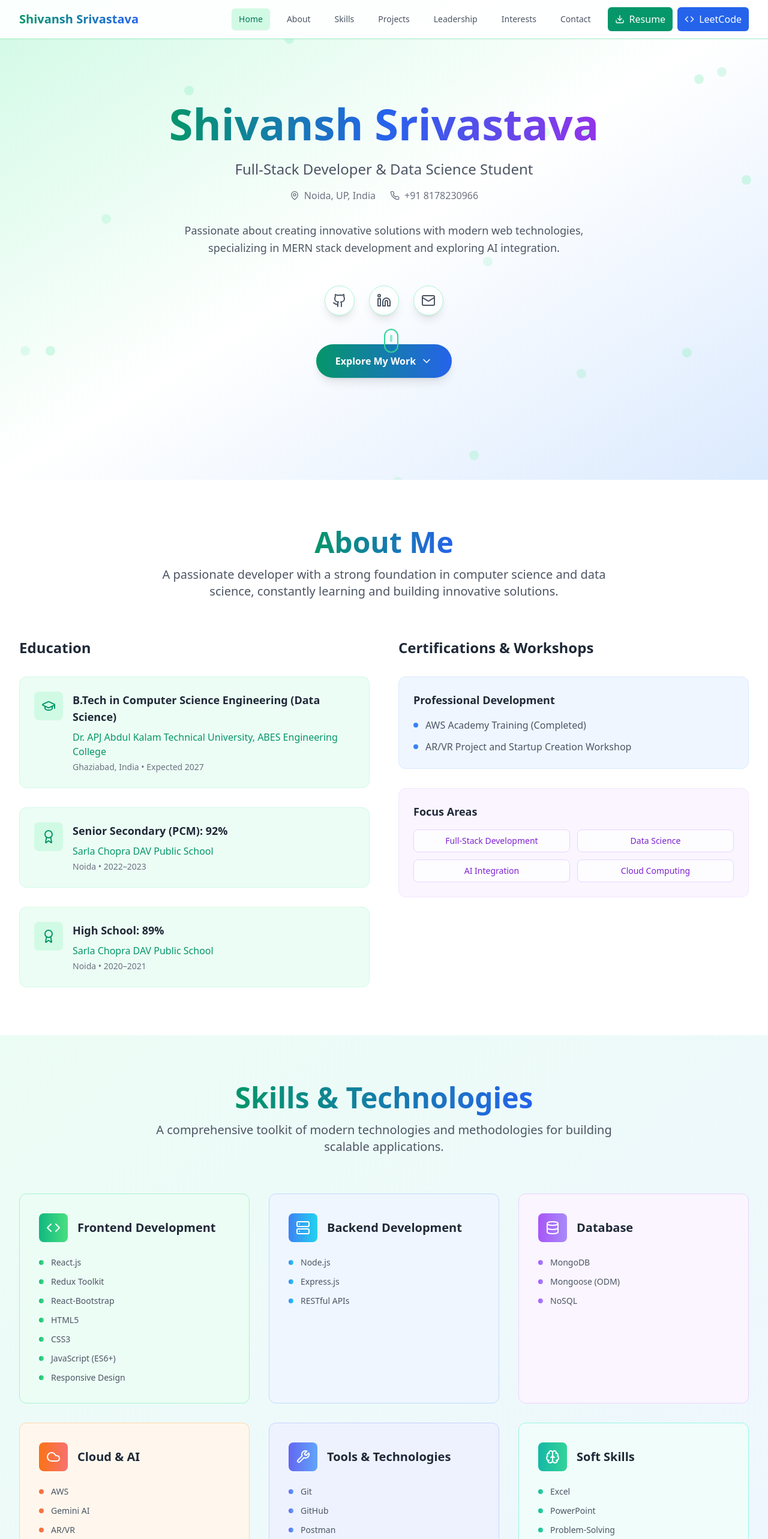
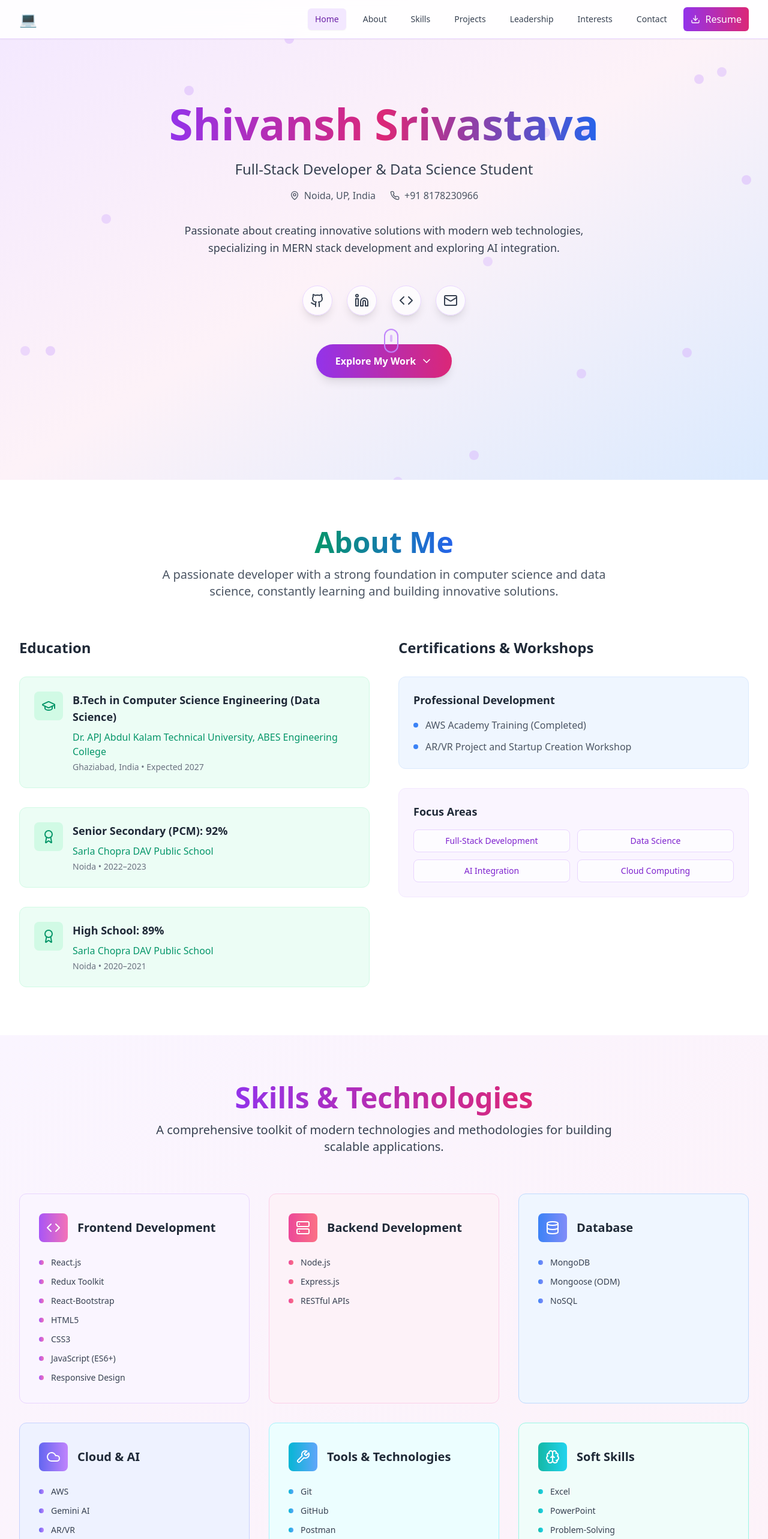
Before and after one commit to Shivanshsri15/shivansh-srivastava-persona-web, a React (Vite) app: page / in a window 1280 px wide. Shown: the top 2566 px of the page at 60% size. Built offline with nearby package versions, Linux system fonts and the light colour scheme.

Commit message:
Refactor: Update theme, logo, and links
- Changed text colors to match the new theme.
- Replaced the website logo with an emoji.
- Moved LeetCode, GitHub, and LinkedIn links to the home section.
- Added animations to the home section.

```diff
--- a/src/components/Hero.tsx
+++ b/src/components/Hero.tsx
@@ -1,25 +1,26 @@
 
 import React from 'react';
-import { Github, Linkedin, Mail, Phone, MapPin, ChevronDown } from 'lucide-react';
+import { Github, Linkedin, Mail, Phone, MapPin, ChevronDown, Code } from 'lucide-react';
 
 const Hero = () => {
   const socialLinks = [
     { icon: Github, href: 'https://github.com/Shivanshsri15', label: 'GitHub' },
     { icon: Linkedin, href: 'https://linkedin.com/in/Shivanshsri15', label: 'LinkedIn' },
+    { icon: Code, href: 'https://leetcode.com/u/Shivanshsri157/', label: 'LeetCode' },
     { icon: Mail, href: 'mailto:Srivastavashivansh295@gmail.com', label: 'Email' },
   ];
 
   return (
     <section id="home" className="min-h-screen flex items-center justify-center relative overflow-hidden">
       {/* Background Elements */}
-      <div className="absolute inset-0 bg-gradient-to-br from-emerald-100 via-white to-blue-100"></div>
+      <div className="absolute inset-0 bg-gradient-to-br from-purple-100 via-pink-50 to-blue-100"></div>
 
       {/* Floating shapes */}
       <div className="absolute inset-0">
         {[...Array(15)].map((_, i) => (
           <div
             key={i}
-            className="absolute w-4 h-4 bg-emerald-200 rounded-full opacity-30 animate-pulse"
+            className="absolute w-4 h-4 bg-purple-300 rounded-full opacity-40 animate-pulse"
             style={{
               left: `${Math.random() * 100}%`,
               top: `${Math.random() * 100}%`,
@@ -31,34 +32,34 @@ const Hero = () => {
       </div>
 
       <div className="relative z-10 text-center px-4 sm:px-6 lg:px-8 max-w-4xl mx-auto">
-        <div className="animate-fade-in">
-          <h1 className="text-5xl md:text-7xl font-bold mb-6">
-            <span className="bg-gradient-to-r from-emerald-600 via-blue-600 to-purple-600 bg-clip-text text-transparent">
+        <div className="animate-fade-in-up">
+          <h1 className="text-5xl md:text-7xl font-bold mb-6 animate-slide-in-left">
+            <span className="bg-gradient-to-r from-purple-600 via-pink-600 to-blue-600 bg-clip-text text-transparent">
               Shivansh Srivastava
             </span>
           </h1>
 
-          <p className="text-xl md:text-2xl text-gray-600 mb-4 font-light">
+          <p className="text-xl md:text-2xl text-gray-700 mb-4 font-light animate-slide-in-right">
             Full-Stack Developer & Data Science Student
           </p>
 
-          <div className="flex items-center justify-center text-gray-500 mb-8 space-x-6">
-            <div className="flex items-center space-x-2 hover:text-emerald-600 transition-colors duration-300">
+          <div className="flex items-center justify-center text-gray-600 mb-8 space-x-6 animate-scale-in">
+            <div className="flex items-center space-x-2 hover:text-purple-600 transition-colors duration-300">
               <MapPin size={16} />
               <span>Noida, UP, India</span>
             </div>
-            <div className="flex items-center space-x-2 hover:text-emerald-600 transition-colors duration-300">
+            <div className="flex items-center space-x-2 hover:text-purple-600 transition-colors duration-300">
               <Phone size={16} />
               <span>+91 8178230966</span>
             </div>
           </div>
 
-          <p className="text-lg text-gray-600 mb-12 max-w-2xl mx-auto leading-relaxed">
+          <p className="text-lg text-gray-700 mb-12 max-w-2xl mx-auto leading-relaxed animate-fade-in">
             Passionate about creating innovative solutions with modern web technologies,
             specializing in MERN stack development and exploring AI integration.
           </p>
 
-          <div className="flex justify-center space-x-6 mb-12">
+          <div className="flex justify-center space-x-6 mb-12 animate-slide-up">
             {socialLinks.map((link, index) => {
               const IconComponent = link.icon;
               return (
@@ -67,10 +68,11 @@ const Hero = () => {
                   href={link.href}
                   target="_blank"
                   rel="noopener noreferrer"
-                  className="p-3 bg-white/70 backdrop-blur-sm rounded-full border border-emerald-200 hover:bg-emerald-50 hover:border-emerald-300 transition-all duration-300 hover:scale-110 group shadow-lg"
+                  className="p-3 bg-white/70 backdrop-blur-sm rounded-full border border-purple-200 hover:bg-purple-50 hover:border-purple-400 transition-all duration-300 hover:scale-110 group shadow-lg hover:shadow-xl"
                   aria-label={link.label}
+                  style={{ animationDelay: `${index * 0.1}s` }}
                 >
-                  <IconComponent size={24} className="text-gray-600 group-hover:text-emerald-600 transition-colors duration-300" />
+                  <IconComponent size={24} className="text-gray-700 group-hover:text-purple-600 transition-colors duration-300" />
                 </a>
               );
             })}
@@ -78,7 +80,7 @@ const Hero = () => {
 
           <button
             onClick={() => document.getElementById('about')?.scrollIntoView({ behavior: 'smooth' })}
-            className="inline-flex items-center px-8 py-4 bg-gradient-to-r from-emerald-600 to-blue-600 text-white font-semibold rounded-full hover:from-emerald-700 hover:to-blue-700 transform hover:scale-105 transition-all duration-300 shadow-lg hover:shadow-xl group"
+            className="inline-flex items-center px-8 py-4 bg-gradient-to-r from-purple-600 to-pink-600 text-white font-semibold rounded-full hover:from-purple-700 hover:to-pink-700 transform hover:scale-105 transition-all duration-300 shadow-lg hover:shadow-xl group animate-rotate-in"
           >
             <span className="mr-2">Explore My Work</span>
             <ChevronDown size={20} className="group-hover:translate-y-1 transition-transform duration-300" />
@@ -87,8 +89,8 @@ const Hero = () => {
 
         {/* Scroll indicator */}
         <div className="absolute bottom-8 left-1/2 transform -translate-x-1/2 animate-bounce">
-          <div className="w-6 h-10 border-2 border-emerald-400 rounded-full flex justify-center">
-            <div className="w-1 h-3 bg-emerald-400 rounded-full mt-2 animate-pulse"></div>
+          <div className="w-6 h-10 border-2 border-purple-400 rounded-full flex justify-center">
+            <div className="w-1 h-3 bg-purple-400 rounded-full mt-2 animate-pulse"></div>
           </div>
         </div>
       </div>
--- a/src/components/Navigation.tsx
+++ b/src/components/Navigation.tsx
@@ -1,6 +1,6 @@
 
 import React, { useState, useEffect } from 'react';
-import { Menu, X, Download, Code } from 'lucide-react';
+import { Menu, X, Download } from 'lucide-react';
 
 const Navigation = () => {
   const [isOpen, setIsOpen] = useState(false);
@@ -48,13 +48,11 @@ const Navigation = () => {
   };
 
   return (
-    <nav className="fixed top-0 left-0 right-0 z-50 bg-white/90 backdrop-blur-md border-b border-emerald-200 shadow-sm">
+    <nav className="fixed top-0 left-0 right-0 z-50 bg-white/90 backdrop-blur-md border-b border-purple-200 shadow-sm">
       <div className="max-w-7xl mx-auto px-4 sm:px-6 lg:px-8">
         <div className="flex justify-between items-center h-16">
           <div className="flex-shrink-0">
-            <span className="text-xl font-bold bg-gradient-to-r from-emerald-600 to-blue-600 bg-clip-text text-transparent">
-              Shivansh Srivastava
-            </span>
+            <span className="text-2xl animate-bounce">💻</span>
           </div>
 
           <div className="hidden md:flex items-center space-x-4">
@@ -65,8 +63,8 @@ const Navigation = () => {
                   onClick={() => scrollToSection(item.id)}
                   className={`px-3 py-2 rounded-md text-sm font-medium transition-all duration-300 ${
                     activeSection === item.id
-                      ? 'bg-emerald-100 text-emerald-700 shadow-sm'
-                      : 'text-gray-600 hover:bg-emerald-50 hover:text-emerald-600'
+                      ? 'bg-purple-100 text-purple-800 shadow-sm'
+                      : 'text-gray-700 hover:bg-purple-50 hover:text-purple-700'
                   }`}
                 >
                   {item.label}
@@ -79,19 +77,10 @@ const Navigation = () => {
                 href="https://drive.google.com/file/d/1InuEWb0w_xIu5qxytLqcX1ySPuoadkV2/view?usp=sharing"
                 target="_blank"
                 rel="noopener noreferrer"
-                className="inline-flex items-center px-3 py-2 bg-emerald-600 text-white rounded-md hover:bg-emerald-700 transition-colors duration-300"
+                className="inline-flex items-center px-3 py-2 bg-gradient-to-r from-purple-600 to-pink-600 text-white rounded-md hover:from-purple-700 hover:to-pink-700 transition-all duration-300 transform hover:scale-105"
               >
                 <Download size={16} className="mr-2" />
                 Resume
-              </a>
-              <a
-                href="https://leetcode.com/u/Shivanshsri157/"
-                target="_blank"
-                rel="noopener noreferrer"
-                className="inline-flex items-center px-3 py-2 bg-blue-600 text-white rounded-md hover:bg-blue-700 transition-colors duration-300"
-              >
-                <Code size={16} className="mr-2" />
-                LeetCode
               </a>
             </div>
           </div>
@@ -99,7 +88,7 @@ const Navigation = () => {
           <div className="md:hidden">
             <button
               onClick={() => setIsOpen(!isOpen)}
-              className="inline-flex items-center justify-center p-2 rounded-md text-gray-600 hover:text-emerald-600 hover:bg-emerald-50 transition-colors duration-300"
+              className="inline-flex items-center justify-center p-2 rounded-md text-gray-600 hover:text-purple-600 hover:bg-purple-50 transition-colors duration-300"
             >
               {isOpen ? <X size={24} /> : <Menu size={24} />}
             </button>
@@ -108,16 +97,16 @@ const Navigation = () => {
       </div>
 
       {isOpen && (
-        <div className="md:hidden">
-          <div className="px-2 pt-2 pb-3 space-y-1 sm:px-3 bg-white/95 backdrop-blur-md border-t border-emerald-200">
+        <div className="md:hidden animate-fade-in">
+          <div className="px-2 pt-2 pb-3 space-y-1 sm:px-3 bg-white/95 backdrop-blur-md border-t border-purple-200">
             {navItems.map((item) => (
               <button
                 key={item.id}
                 onClick={() => scrollToSection(item.id)}
                 className={`block px-3 py-2 rounded-md text-base font-medium w-full text-left transition-all duration-300 ${
                   activeSection === item.id
-                    ? 'bg-emerald-100 text-emerald-700'
-                    : 'text-gray-600 hover:bg-emerald-50 hover:text-emerald-600'
+                    ? 'bg-purple-100 text-purple-800'
+                    : 'text-gray-700 hover:bg-purple-50 hover:text-purple-700'
                 }`}
               >
                 {item.label}
@@ -128,19 +117,10 @@ const Navigation = () => {
                 href="https://drive.google.com/file/d/1InuEWb0w_xIu5qxytLqcX1ySPuoadkV2/view?usp=sharing"
                 target="_blank"
                 rel="noopener noreferrer"
-                className="flex items-center px-3 py-2 bg-emerald-600 text-white rounded-md hover:bg-emerald-700 transition-colors duration-300"
+                className="flex items-center px-3 py-2 bg-gradient-to-r from-purple-600 to-pink-600 text-white rounded-md hover:from-purple-700 hover:to-pink-700 transition-all duration-300"
               >
                 <Download size={16} className="mr-2" />
                 Resume
-              </a>
-              <a
-                href="https://leetcode.com/u/Shivanshsri157/"
-                target="_blank"
-                rel="noopener noreferrer"
-                className="flex items-center px-3 py-2 bg-blue-600 text-white rounded-md hover:bg-blue-700 transition-colors duration-300"
-              >
-                <Code size={16} className="mr-2" />
-                LeetCode
               </a>
             </div>
           </div>
--- a/src/components/Skills.tsx
+++ b/src/components/Skills.tsx
@@ -7,47 +7,47 @@ const Skills = () => {
     {
       title: "Frontend Development",
       icon: Code,
-      color: "from-emerald-500 to-green-400",
-      bgColor: "bg-emerald-50 hover:bg-emerald-100",
-      borderColor: "border-emerald-200 hover:border-emerald-300",
+      color: "from-purple-500 to-pink-400",
+      bgColor: "bg-purple-50 hover:bg-purple-100",
+      borderColor: "border-purple-200 hover:border-purple-300",
       skills: ["React.js", "Redux Toolkit", "React-Bootstrap", "HTML5", "CSS3", "JavaScript (ES6+)", "Responsive Design"]
     },
     {
       title: "Backend Development",
       icon: Server,
-      color: "from-blue-500 to-cyan-400",
-      bgColor: "bg-blue-50 hover:bg-blue-100",
-      borderColor: "border-blue-200 hover:border-blue-300",
+      color: "from-pink-500 to-rose-400",
+      bgColor: "bg-pink-50 hover:bg-pink-100",
+      borderColor: "border-pink-200 hover:border-pink-300",
       skills: ["Node.js", "Express.js", "RESTful APIs"]
     },
     {
       title: "Database",
       icon: Database,
-      color: "from-purple-500 to-violet-400",
-      bgColor: "bg-purple-50 hover:bg-purple-100",
-      borderColor: "border-purple-200 hover:border-purple-300",
+      color: "from-blue-500 to-indigo-400",
+      bgColor: "bg-blue-50 hover:bg-blue-100",
+      borderColor: "border-blue-200 hover:border-blue-300",
       skills: ["MongoDB", "Mongoose (ODM)", "NoSQL"]
     },
     {
       title: "Cloud & AI",
       icon: Cloud,
-      color: "from-orange-500 to-red-400",
-      bgColor: "bg-orange-50 hover:bg-orange-100",
-      borderColor: "border-orange-200 hover:border-orange-300",
+      color: "from-indigo-500 to-purple-400",
+      bgColor: "bg-indigo-50 hover:bg-indigo-100",
+      borderColor: "border-indigo-200 hover:border-indigo-300",
       skills: ["AWS", "Gemini AI", "AR/VR"]
     },
     {
       title: "Tools & Technologies",
       icon: Wrench,
-      color: "from-indigo-500 to-blue-400",
-      bgColor: "bg-indigo-50 hover:bg-indigo-100",
-      borderColor: "border-indigo-200 hover:border-indigo-300",
+      color: "from-cyan-500 to-blue-400",
+      bgColor: "bg-cyan-50 hover:bg-cyan-100",
+      borderColor: "border-cyan-200 hover:border-cyan-300",
       skills: ["Git", "GitHub", "Postman"]
     },
     {
       title: "Soft Skills",
       icon: Brain,
-      color: "from-teal-500 to-emerald-400",
+      color: "from-teal-500 to-cyan-400",
       bgColor: "bg-teal-50 hover:bg-teal-100",
       borderColor: "border-teal-200 hover:border-teal-300",
       skills: ["Excel", "PowerPoint", "Problem-Solving", "Agile & Waterfall", "Team Collaboration", "Project & Product Management", "Communication", "Strategic Thinking"]
@@ -55,15 +55,15 @@ const Skills = () => {
   ];
 
   return (
-    <section id="skills" className="py-20 bg-gradient-to-br from-emerald-50 to-blue-50 relative">
+    <section id="skills" className="py-20 bg-gradient-to-br from-purple-50 to-pink-50 relative">
       <div className="max-w-7xl mx-auto px-4 sm:px-6 lg:px-8">
         <div className="text-center mb-16">
-          <h2 className="text-4xl md:text-5xl font-bold mb-4">
-            <span className="bg-gradient-to-r from-emerald-600 to-blue-600 bg-clip-text text-transparent">
+          <h2 className="text-4xl md:text-5xl font-bold mb-4 animate-fade-in-up">
+            <span className="bg-gradient-to-r from-purple-600 to-pink-600 bg-clip-text text-transparent">
               Skills & Technologies
             </span>
           </h2>
-          <p className="text-xl text-gray-600 max-w-3xl mx-auto">
+          <p className="text-xl text-gray-700 max-w-3xl mx-auto animate-slide-up">
             A comprehensive toolkit of modern technologies and methodologies for building scalable applications.
           </p>
         </div>
@@ -74,7 +74,8 @@ const Skills = () => {
             return (
               <div
                 key={index}
-                className={`${category.bgColor} rounded-xl p-8 transition-all duration-300 border ${category.borderColor} hover:shadow-lg group`}
+                className={`${category.bgColor} rounded-xl p-8 transition-all duration-300 border ${category.borderColor} hover:shadow-lg group animate-scale-in`}
+                style={{ animationDelay: `${index * 0.1}s` }}
               >
                 <div className="flex items-center mb-6">
                   <div className={`p-3 bg-gradient-to-r ${category.color} rounded-lg mr-4 transition-transform duration-300 group-hover:scale-110`}>
@@ -89,10 +90,10 @@ const Skills = () => {
                   {category.skills.map((skill, skillIndex) => (
                     <div
                       key={skillIndex}
-                      className="flex items-center transition-all duration-300"
+                      className="flex items-center transition-all duration-300 hover:translate-x-2"
                     >
                       <div className={`w-2 h-2 bg-gradient-to-r ${category.color} rounded-full mr-3`}></div>
-                      <span className="text-gray-600 text-sm">
+                      <span className="text-gray-700 text-sm">
                         {skill}
                       </span>
                     </div>
```
